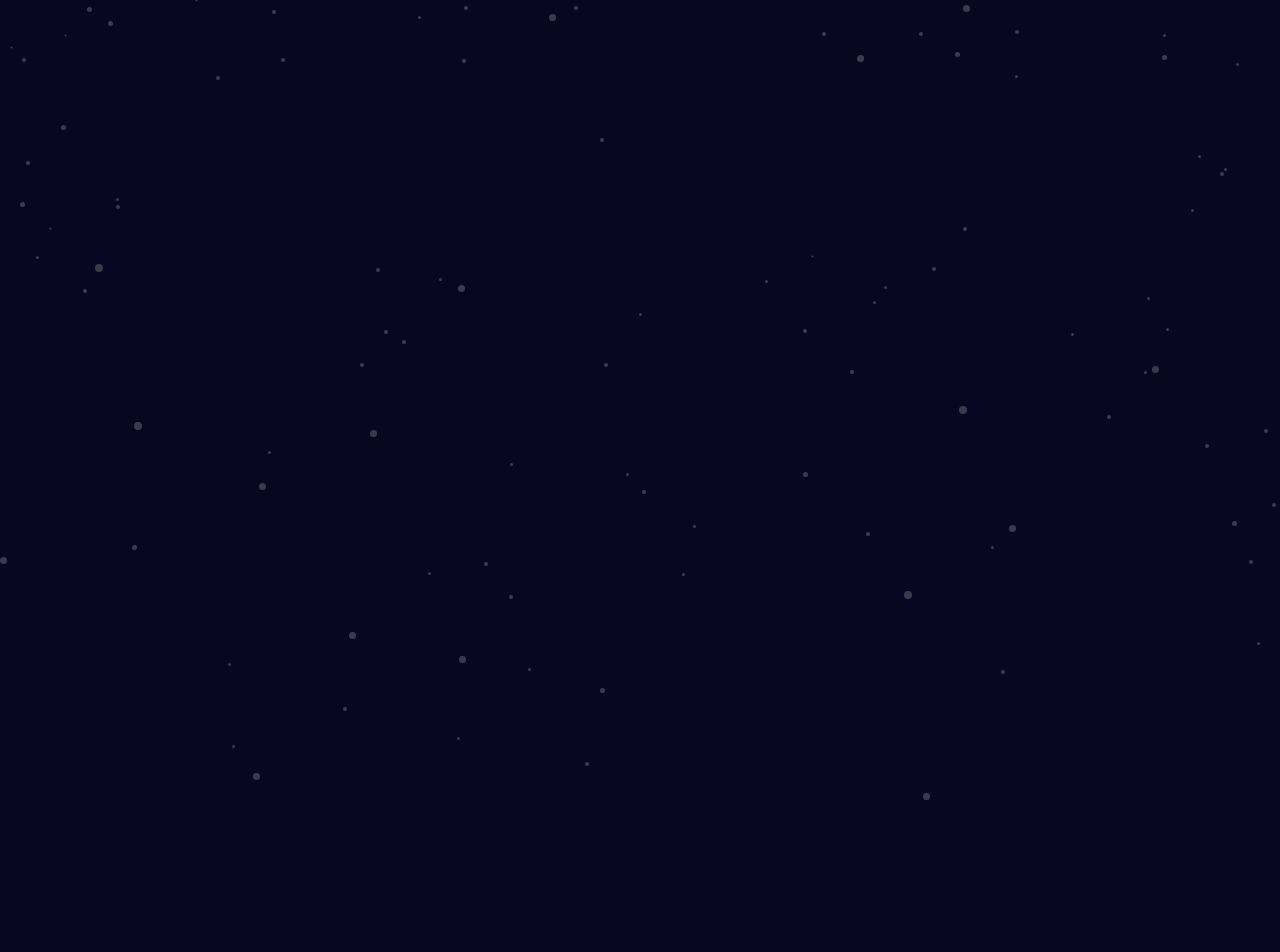
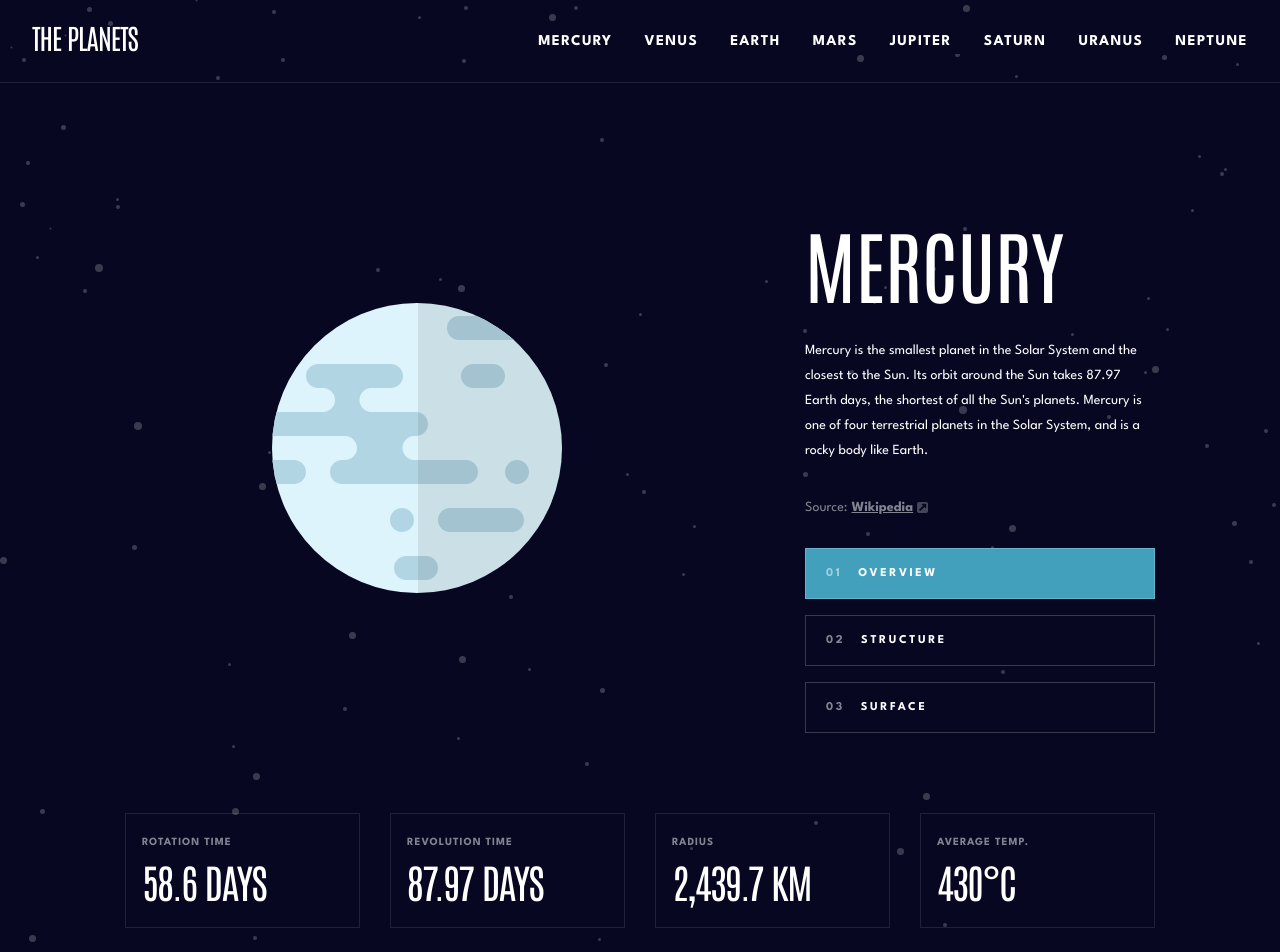
Before and after one commit to kamiliano1/planets-facts-site, a Next.js app: page / in a window 1280 px wide. Before the commit this address had no page. Shown: the top 952 px of the page. Before the commit the page ends 800 px from the top, so only its background shows below. Built offline with nearby package versions, Linux system fonts and the light colour scheme.

Commit message:
Added title

```diff
--- a/next.config.js
+++ b/next.config.js
@@ -1,4 +1,4 @@
 /** @type {import('next').NextConfig} */
-const nextConfig = {}
+const nextConfig = {};
 
-module.exports = nextConfig
+module.exports = nextConfig;
--- a/src/app/[planets]/layout.tsx
+++ b/src/app/[planets]/layout.tsx
@@ -1,6 +1,19 @@
-import MainBar from "@/layout/Mainbar/MainBar";
+import MainBar from "@/layout/MainBar/MainBar";
 import React from "react";
 import fetchData from "../utils/fetchData";
+import PlanetTimeDetails from "@/layout/PlanetTimeDetails";
+import type { Metadata } from "next";
+
+export async function generateMetadata({
+  params,
+}: {
+  params: { planets: string };
+}): Promise<Metadata> {
+  return {
+    title: params.planets.charAt(0).toUpperCase() + params.planets.slice(1),
+  };
+}
+
 export default function Layout({
   children,
   params,
@@ -10,45 +23,13 @@ export default function Layout({
 }) {
   const planetName = params.planets;
   const planetData = fetchData(planetName);
+
   return (
     <main className="sm:grid sm:grid-cols-2 lg:grid-cols-[minmax(0,_1fr)_350px] sm:items-center sm:px-10 lg:max-w-[1110px] lg:mx-auto lg:gap-x-24 ">
       <MainBar planetData={planetData!} />
       <span className="block border-b-[1px] border-opacity-10 border-FFFFF sm:hidden"></span>
       {children}
-      <div className="px-6 sm:px-0 space-y-2 sm:space-y-0 sm:flex sm:space-x-3 mb-20 sm:row-start-3 sm:col-span-2 lg:space-x-[1.875rem]">
-        <div className="uppercase flex sm:flex-col px-6 sm:px-4 items-center sm:items-start justify-between border-[1px] border-FFFFF border-opacity-10 sm:w-full">
-          <p className="py-4 sm:pb-0 text-H4Tablet lg:text-H4Desktop opacity-50">
-            Rotation Time
-          </p>{" "}
-          <p className="text-H2Mobile sm:text-H2Tablet lg:text-H2Desktop font-antonio -mt-1 sm:mt-0 sm:mb-5">
-            {planetData?.rotation}
-          </p>
-        </div>
-        <div className="uppercase flex sm:flex-col px-6 sm:px-4 items-center sm:items-start justify-between border-[1px] border-FFFFF border-opacity-10 sm:w-full">
-          <p className="py-4 sm:pb-0 text-H4Tablet lg:text-H4Desktop opacity-50">
-            Revolution Time
-          </p>{" "}
-          <p className="text-H2Mobile sm:text-H2Tablet lg:text-H2Desktop font-antonio -mt-1 sm:mt-0 sm:mb-5">
-            {planetData?.revolution}
-          </p>
-        </div>
-        <div className="uppercase flex sm:flex-col px-6 sm:px-4 items-center sm:items-start justify-between border-[1px] border-FFFFF border-opacity-10 sm:w-full">
-          <p className="py-4 sm:pb-0 text-H4Tablet lg:text-H4Desktop opacity-50">
-            Radius
-          </p>{" "}
-          <p className="text-H2Mobile sm:text-H2Tablet lg:text-H2Desktop font-antonio -mt-1 sm:mt-0 sm:mb-5">
-            {planetData?.radius}
-          </p>
-        </div>
-        <div className="uppercase flex sm:flex-col px-6 sm:px-4 items-center sm:items-start justify-between border-[1px] border-FFFFF border-opacity-10 sm:w-full">
-          <p className="py-4 sm:pb-0 text-H4Tablet lg:text-H4Desktop opacity-50">
-            Average Temp.
-          </p>{" "}
-          <p className="text-H2Mobile sm:text-H2Tablet lg:text-H2Desktop font-antonio -mt-1 sm:mt-0 sm:mb-5">
-            {planetData?.temperature}
-          </p>
-        </div>
-      </div>
+      <PlanetTimeDetails planetData={planetData} />
     </main>
   );
 }
--- a/src/app/[planets]/page.tsx
+++ b/src/app/[planets]/page.tsx
@@ -1,14 +1,5 @@
-import React from "react";
-import { data } from "@/data/data";
+import { redirect } from "next/navigation";
 export default function Page({ params }: { params: { planets: string } }) {
   const planets = params.planets;
-  const planetData = data.find(
-    (item) => item.name.toLocaleLowerCase() === planets.toLocaleLowerCase()
-  );
-
-  return (
-    <div>
-      <h2>{planetData?.name}</h2>
-    </div>
-  );
+  redirect(`/${planets}/overview`);
 }
--- a/src/app/layout.tsx
+++ b/src/app/layout.tsx
@@ -15,8 +15,10 @@ const spartan = League_Spartan({
 });
 
 export const metadata: Metadata = {
-  title: "Create Next App",
-  description: "Generated by create next app",
+  title: {
+    template: "Frontend Mentor | Planets fact site | %s",
+    default: "Frontend Mentor | Planets fact site | Mercury",
+  },
 };
 
 export default function RootLayout({
--- a/src/app/page.tsx
+++ b/src/app/page.tsx
@@ -1,4 +1,42 @@
-import { redirect } from "next/navigation";
+import Image from "next/image";
+import fetchData from "@/app/utils/fetchData";
+import Link from "next/link";
+import MainBar from "@/layout/MainBar/MainBar";
+import PlanetTimeDetails from "@/layout/PlanetTimeDetails";
 export default function Home() {
-  redirect("/mercury/overview");
+  const planetData = fetchData("mercury");
+  return (
+    <main className="sm:grid sm:grid-cols-2 lg:grid-cols-[minmax(0,_1fr)_350px] sm:items-center sm:px-10 lg:max-w-[1110px] lg:mx-auto lg:gap-x-24 ">
+      <MainBar planetData={planetData!} />
+      <span className="block border-b-[1px] border-opacity-10 border-FFFFF sm:hidden"></span>
+      <div
+        className={`my-24 sm:my-36 sm:row-start-1 sm:col-span-2 lg:col-span-1 lg:my-0 aspect-square lg:row-start-1 lg:row-span-2 ${planetData?.planetImageSize} m-auto relative`}
+      >
+        <Image
+          fill
+          src={planetData ? planetData?.images.planet : ""}
+          alt={`${planetData?.name} planet`}
+        />
+      </div>
+      <div className="text-center sm:text-start sm:px-0 px-6 sm:col-start-1 sm:row-start-2 lg:col-start-2 lg:row-start-1">
+        <h1 className="mb-4 lg:mb-6 lg:mt-32">{planetData?.name}</h1>
+        <p className="text-BodyTablet sm:text-BodyDesktop mb-8">
+          {planetData?.overview.content}
+        </p>
+        <Link
+          className="text-H3Desktop lg:text-BodyDesktop font-normal tracking-normal opacity-50 font-spartan flex items-center justify-center sm:justify-start mb-7"
+          href={planetData ? planetData?.overview.source : ""}
+        >
+          Source: <span className="underline font-bold mx-1"> Wikipedia</span>
+          <Image
+            src="/assets/icon-source.svg"
+            alt="icon source"
+            width={11}
+            height={11}
+          />
+        </Link>
+      </div>
+      <PlanetTimeDetails planetData={planetData} />
+    </main>
+  );
 }
--- a/src/layout/Mainbar/MainBar.tsx
+++ b/src/layout/Mainbar/MainBar.tsx
@@ -1,6 +1,6 @@
 import React from "react";
+import { DataType } from "@/data/data";
 import MainLinks from "./MainLinks";
-import { DataType } from "@/data/data";
 
 type MainBarProps = {
   planetData: DataType;
--- a/src/layout/Mainbar/MainLinks.tsx
+++ b/src/layout/Mainbar/MainLinks.tsx
@@ -35,7 +35,9 @@ const MainLink = ({
   planetName: string;
   number: number;
 }) => {
-  const pathname = usePathname();
+  const activePathname = usePathname();
+  const pathname = activePathname.length < 2 ? "/overview" : activePathname;
+
   const isActive = pathname.includes(href.toString());
   return (
     <NavigationMenu.Item
--- a/src/layout/Navbar/NavLinks.tsx
+++ b/src/layout/Navbar/NavLinks.tsx
@@ -28,7 +28,7 @@ const NavLink = ({
   const isActive =
     pathname.split("/")[1].toLocaleLowerCase() ===
     href.toString().split("/")[1];
-  const activatedPage = pathname.split("/")[2];
+  const activatedPage = pathname.split("/")[2] || "overview";
   return (
     <NavigationMenu.Item className="[&:not(:last-child)]:border-b-[1px] border-opacity-10 border-FFFFF sm:border-none">
       <Link href={`/${href}/${activatedPage}`} passHref legacyBehavior>
--- /dev/null
+++ b/src/layout/PlanetTimeDetails.tsx
@@ -0,0 +1,44 @@
+import { DataType } from "@/data/data";
+
+export default function PlanetTimeDetails({
+  planetData,
+}: {
+  planetData: DataType | undefined;
+}) {
+  return (
+    <div className="px-6 sm:px-0 space-y-2 sm:space-y-0 sm:flex sm:space-x-3 mb-20 sm:row-start-3 sm:col-span-2 lg:space-x-[1.875rem]">
+      <div className="uppercase flex sm:flex-col px-6 sm:px-4 items-center sm:items-start justify-between border-[1px] border-FFFFF border-opacity-10 sm:w-full">
+        <p className="py-4 sm:pb-0 text-H4Tablet lg:text-H4Desktop opacity-50">
+          Rotation Time
+        </p>{" "}
+        <p className="text-H2Mobile sm:text-H2Tablet lg:text-H2Desktop font-antonio -mt-1 sm:mt-0 sm:mb-5">
+          {planetData?.rotation}
+        </p>
+      </div>
+      <div className="uppercase flex sm:flex-col px-6 sm:px-4 items-center sm:items-start justify-between border-[1px] border-FFFFF border-opacity-10 sm:w-full">
+        <p className="py-4 sm:pb-0 text-H4Tablet lg:text-H4Desktop opacity-50">
+          Revolution Time
+        </p>{" "}
+        <p className="text-H2Mobile sm:text-H2Tablet lg:text-H2Desktop font-antonio -mt-1 sm:mt-0 sm:mb-5">
+          {planetData?.revolution}
+        </p>
+      </div>
+      <div className="uppercase flex sm:flex-col px-6 sm:px-4 items-center sm:items-start justify-between border-[1px] border-FFFFF border-opacity-10 sm:w-full">
+        <p className="py-4 sm:pb-0 text-H4Tablet lg:text-H4Desktop opacity-50">
+          Radius
+        </p>{" "}
+        <p className="text-H2Mobile sm:text-H2Tablet lg:text-H2Desktop font-antonio -mt-1 sm:mt-0 sm:mb-5">
+          {planetData?.radius}
+        </p>
+      </div>
+      <div className="uppercase flex sm:flex-col px-6 sm:px-4 items-center sm:items-start justify-between border-[1px] border-FFFFF border-opacity-10 sm:w-full">
+        <p className="py-4 sm:pb-0 text-H4Tablet lg:text-H4Desktop opacity-50">
+          Average Temp.
+        </p>{" "}
+        <p className="text-H2Mobile sm:text-H2Tablet lg:text-H2Desktop font-antonio -mt-1 sm:mt-0 sm:mb-5">
+          {planetData?.temperature}
+        </p>
+      </div>
+    </div>
+  );
+}
--- a/tailwind.config.ts
+++ b/tailwind.config.ts
@@ -140,7 +140,7 @@ const config: Config = {
         },
       ],
       BodyTablet: [
-        ".6875rem",
+        ".75rem",
         {
           fontWeight: "400",
           lineHeight: "1.375rem",
```
